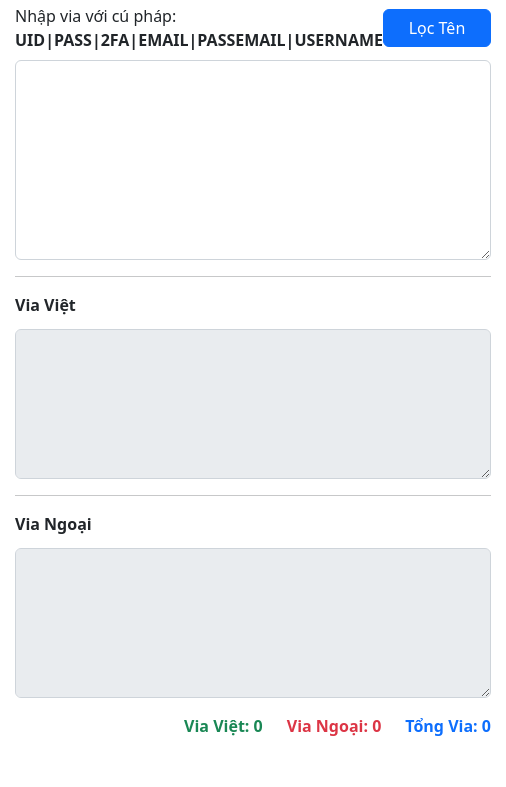
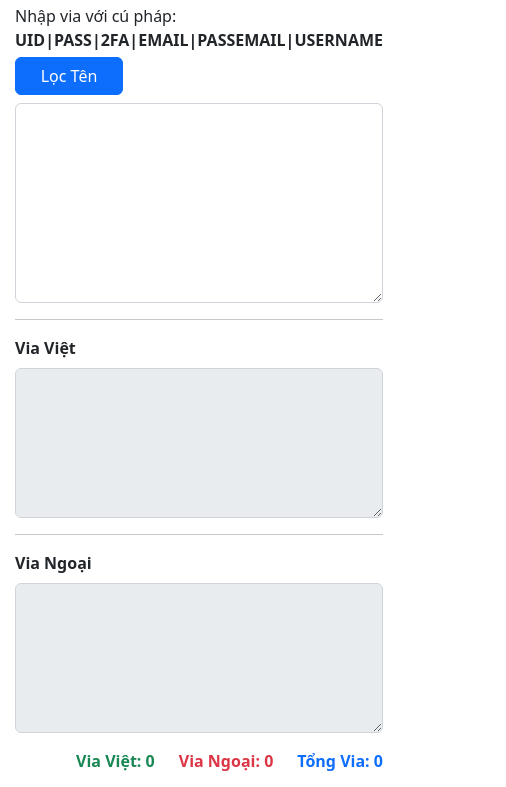
Before and after one commit to nmt607/filter-via-vn-name, a website: page index.html in a window 390 px wide. Shown: the part 57-844 px from the top of the page, 506 px wide, since content can reach past the window. Drawn offline with nearby package versions, Linux system fonts and the light colour scheme.

Commit message:
responsive mobile

```diff
--- a/css/main.css
+++ b/css/main.css
@@ -19,7 +19,7 @@
     font-weight: bold;
 }
 
-.message-erorr{
+.message-erorr {
     display: none;
 }
 
@@ -27,8 +27,8 @@
     min-width: 108px;
 }
 
-.copy-btn{
-    display:none
+.copy-btn {
+    display: none;
 }
 
 .copy-success {
@@ -43,6 +43,16 @@
     min-height: 200px;
 }
 
-.via-result-wrapper .via-result,.via-remaining-wrap .via-result {
+.via-result-wrapper .via-result,
+.via-remaining-wrap .via-result {
     min-height: 150px;
 }
+
+@media (max-width: 500.98px) {
+    .header-top {
+        display: block;
+    }
+    .btn-filter {
+        margin-top: 5px;
+    }
+}
--- a/index.html
+++ b/index.html
@@ -15,7 +15,7 @@
     <div class="app">
         <div class="filter-via-name">
             <h1>LỌC TÊN TIẾNG VIỆT</h1>
-            <div class="header-top mb-2">
+            <div class="header-top header-top-filter mb-2">
                 <div class="mb-0">Nhập via với cú pháp:
                     <span class="systax">UID|PASS|2FA|EMAIL|PASSEMAIL|USERNAME</span>
                     <p class="text-danger mb-0 p-0 message-erorr">Vui lòng nhập dữ liệu</p>
```
